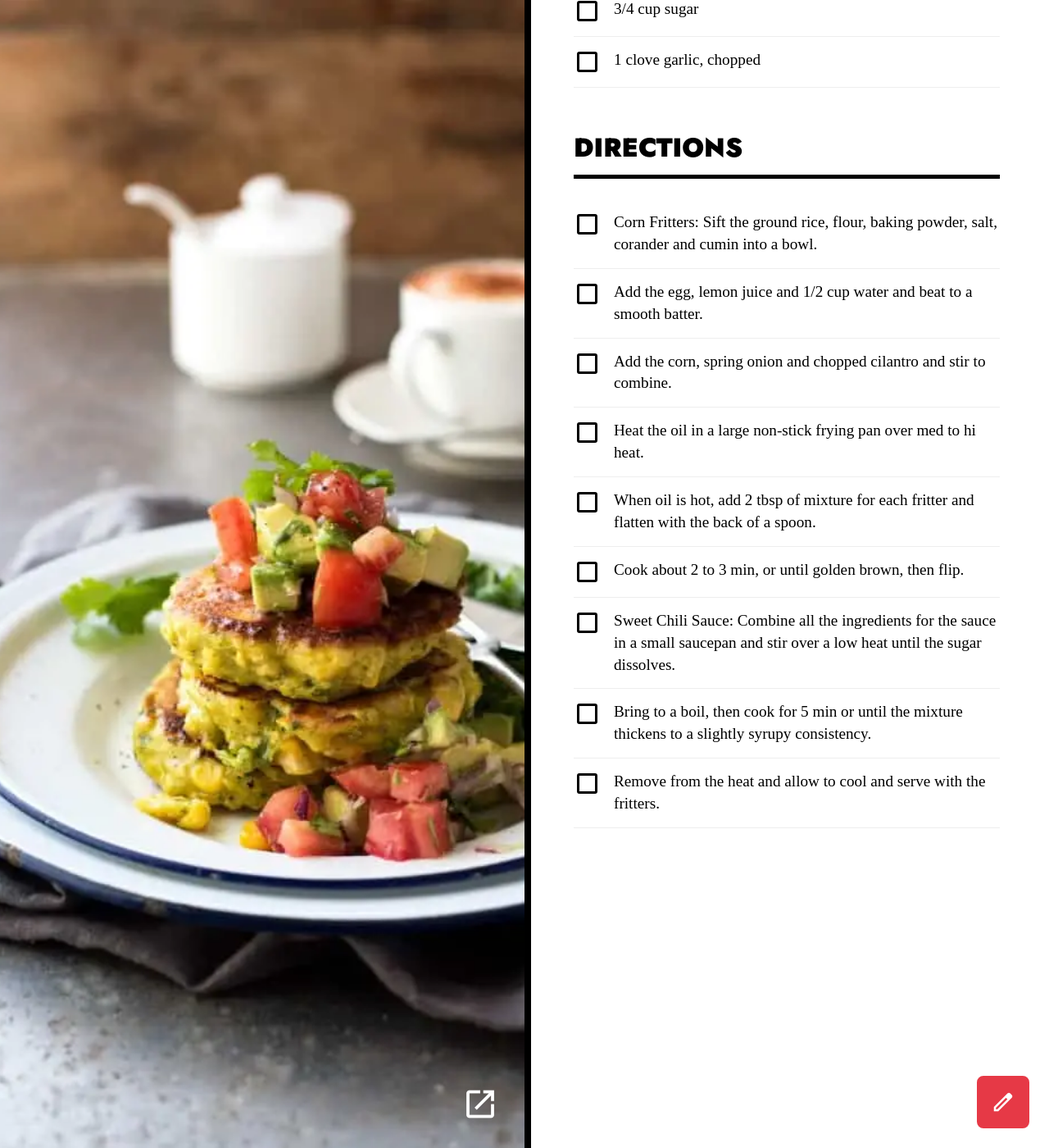
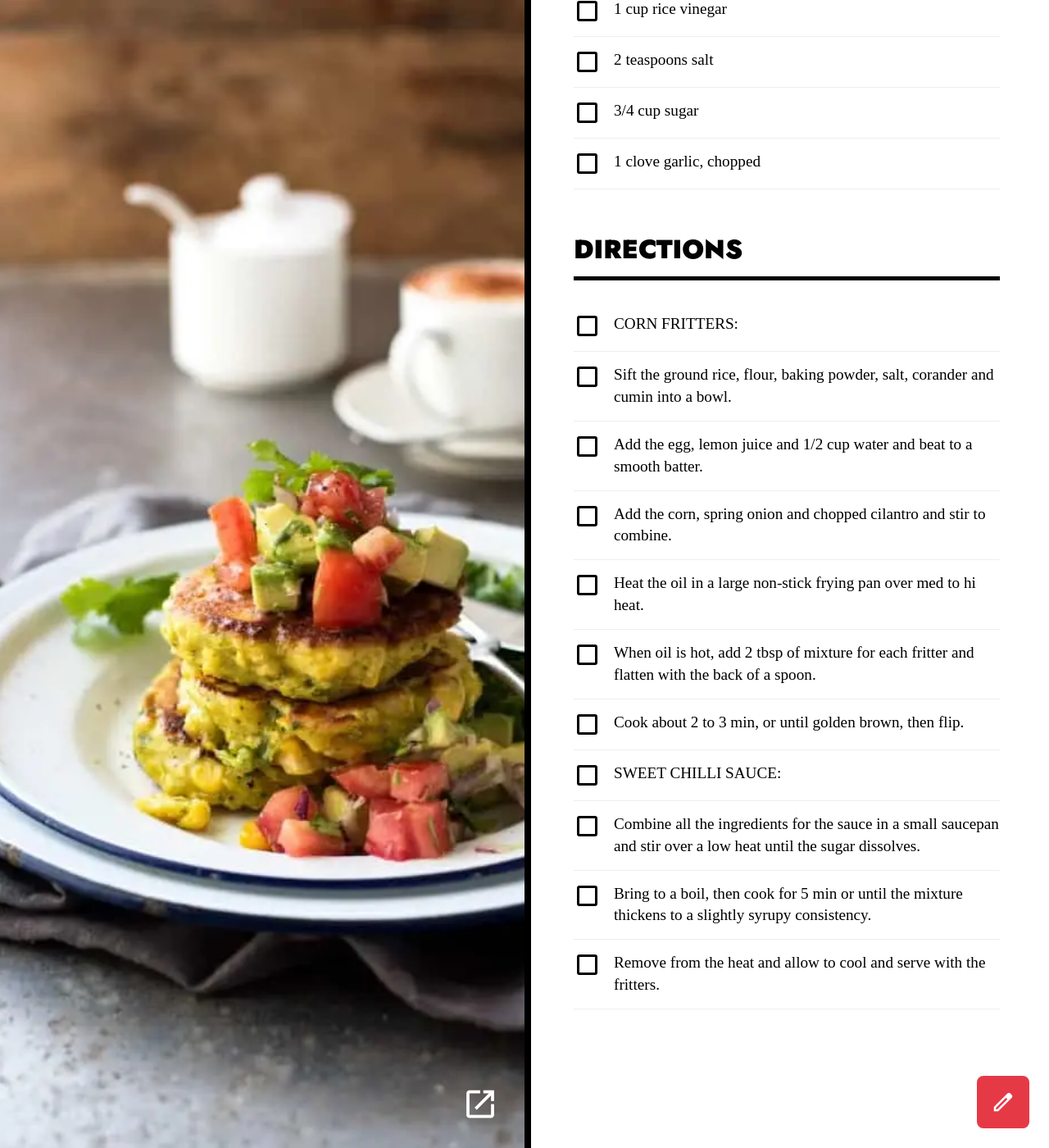
Before and after one commit to amp800/chowdown, a Jekyll site: the page built from _recipes/corn-fritters-with-sweet-chili-sauce.md, in a window 1280 px wide and 1400 px high, scrolled down 1799 px. Shown: the whole window at 82% size. Built offline with Jekyll 4.4.1, drawn with Linux system fonts in a browser that asks for light colours; some of the changed text lies outside the part shown.

Commit message:
Edit recipe _recipes/corn-fritters-with-sweet-chili-sauce.md

```diff
--- a/_recipes/corn-fritters-with-sweet-chili-sauce.md
+++ b/_recipes/corn-fritters-with-sweet-chili-sauce.md
@@ -27,6 +28,7 @@ ingredients:
 - 4 spring onions, finely sliced
 - 3 tablespoons chopped fresh cilantro
 - 1/4 cup oil
+- 'SWEET CHILLI SAUCE:'
 - 3 large fresh red chilies, finely chopped
 - 1 cup rice vinegar
 - 2 teaspoons salt
@@ -34,14 +36,15 @@ ingredients:
 - 1 clove garlic, chopped
 # ---
 directions:
-- 'Corn Fritters: Sift the ground rice, flour, baking powder, salt, corander and cumin into a bowl.'
+- 'CORN FRITTERS:'
+- Sift the ground rice, flour, baking powder, salt, corander and cumin into a bowl.
 - Add the egg, lemon juice and 1/2 cup water and beat to a smooth batter.
 - Add the corn, spring onion and chopped cilantro and stir to combine.
 - Heat the oil in a large non-stick frying pan over med to hi heat.
 - When oil is hot, add 2 tbsp of mixture for each fritter and flatten with the back of a spoon.
 - Cook about 2 to 3 min, or until golden brown, then flip.
-- 'Sweet Chili Sauce: Combine all the ingredients for the sauce in a small saucepan and stir over a low heat until the sugar
-  dissolves.'
+- 'SWEET CHILLI SAUCE:'
+- Combine all the ingredients for the sauce in a small saucepan and stir over a low heat until the sugar dissolves.
 - Bring to a boil, then cook for 5 min or until the mixture thickens to a slightly syrupy consistency.
 - Remove from the heat and allow to cool and serve with the fritters.
 ---
```
Also changed, not shown: other parts of _recipes/corn-fritters-with-sweet-chili-sauce.md (+1 -0 lines).
